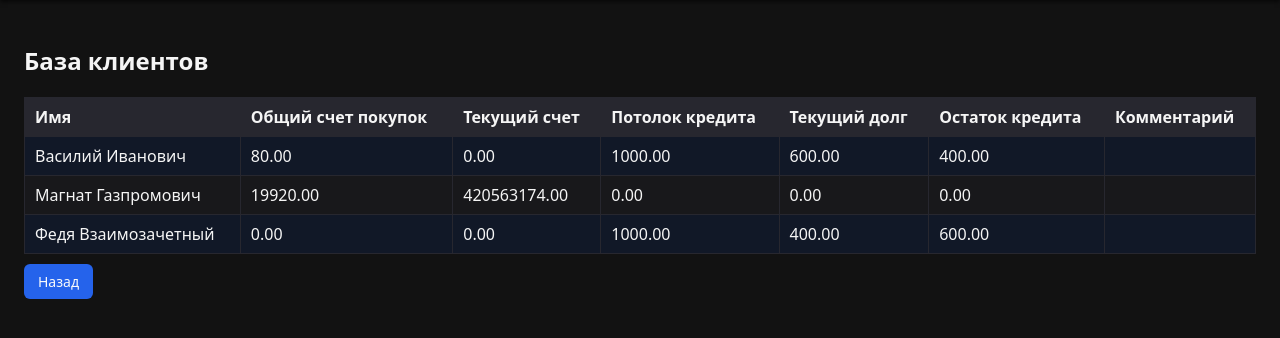
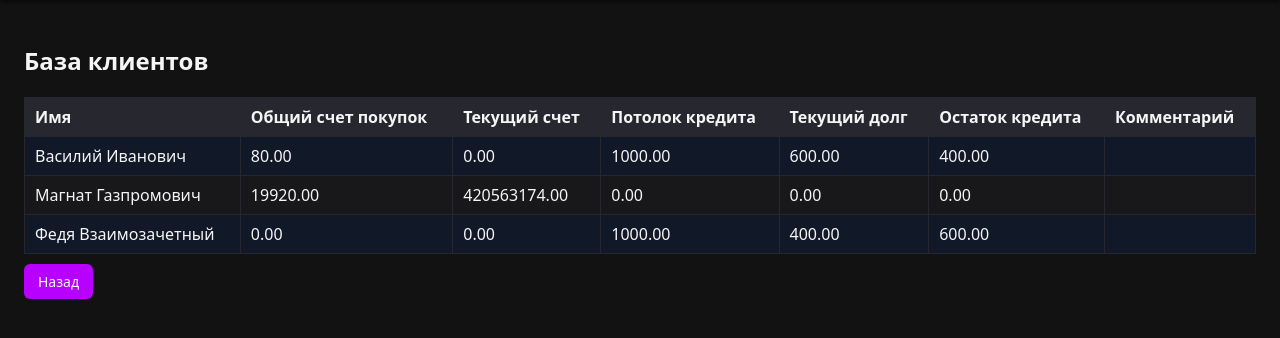
Before and after one commit to hekemi/CosLabs-MAI, a Django app: page /clients/ in a window 1280 px wide. Shown: the part 62-400 px from the top of the page. Run offline with Django 5.2, Linux system fonts and the light colour scheme; data comes from the database, SQL or seed files in the repository.

Commit message:
Обновил цвет кнопок на фиолетовый

```diff
--- a/Laba1/static/css/style.css
+++ b/Laba1/static/css/style.css
@@ -23,7 +23,7 @@ header h1 {
 
 button,
 .btn {
-    background-color: #2563eb;
+    background-color: #b700ff;
     border: none;
     color: #f9fafb;
     padding: 8px 14px;
@@ -34,7 +34,7 @@ button,
 
 button:hover,
 .btn:hover {
-    background-color: #1d4ed8;
+    background-color: #b700ff;
 }
 
 table {
```
